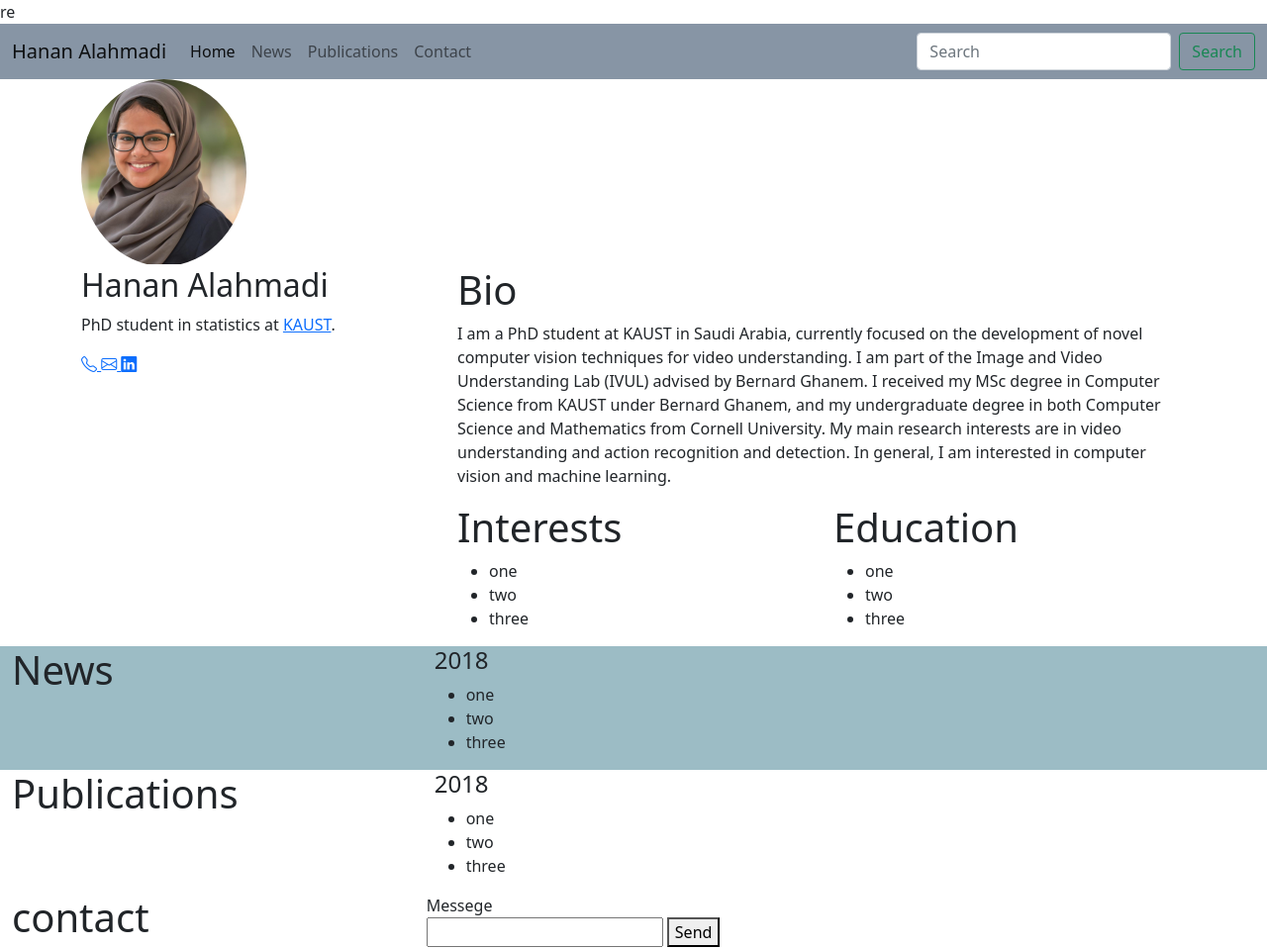
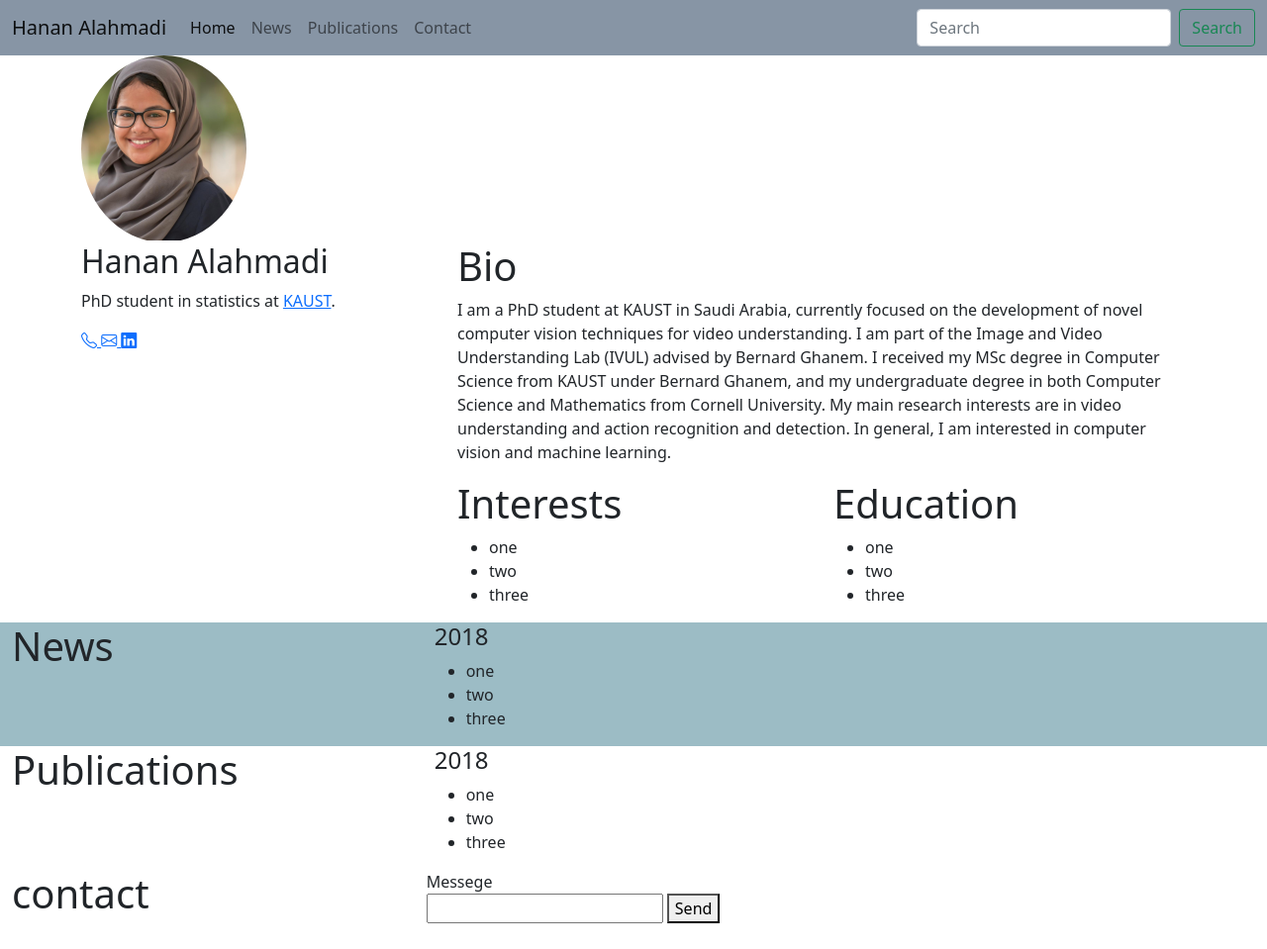
Before and after one commit to Raqmiyyan/personal-portfolio---bootstrap-hananalahmadi, a plain HTML site: page index.html in a window 1280 px wide. Shown: the whole page at 99% size. After the commit the page ends 935 px from the top, so only its background shows below. Drawn offline with nearby package versions, Linux system fonts and the light colour scheme.

Commit message:
mystery letters are gone now

```diff
--- a/index.html
+++ b/index.html
@@ -9,7 +9,7 @@
     <link href="https://cdn.jsdelivr.net/npm/bootstrap@5.1.3/dist/css/bootstrap.min.css" rel="stylesheet"
         integrity="sha384-1BmE4kWBq78iYhFldvKuhfTAU6auU8tT94WrHftjDbrCEXSU1oBoqyl2QvZ6jIW3" crossorigin="anonymous">
     <link rel="stylesheet" href="https://cdn.jsdelivr.net/npm/bootstrap-icons@1.7.1/font/bootstrap-icons.css">
-    <link rel="stylesheet" href="styles.css">re
+    <link rel="stylesheet" href="styles.css">
 </head>
 
 <body>
```
